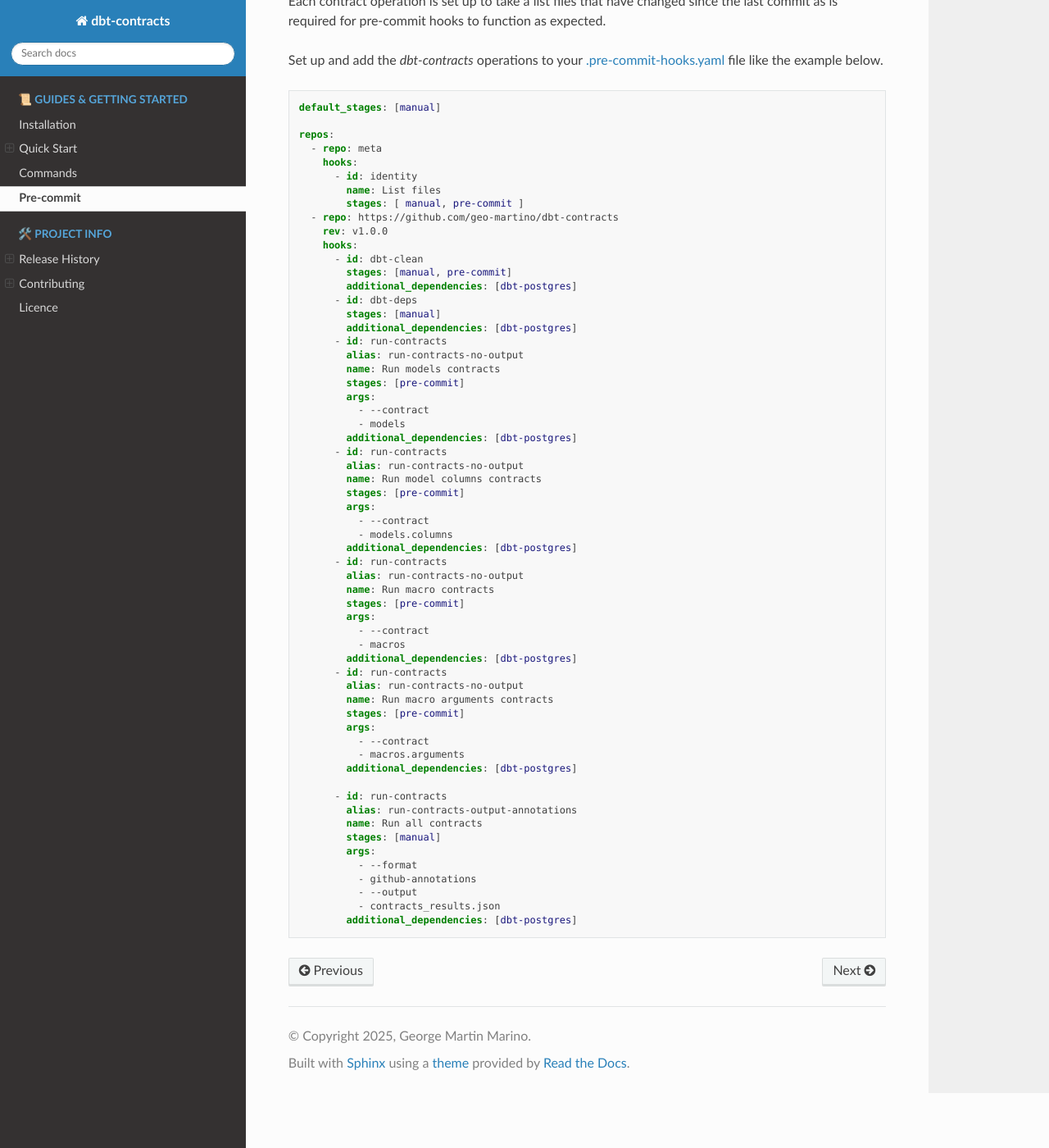
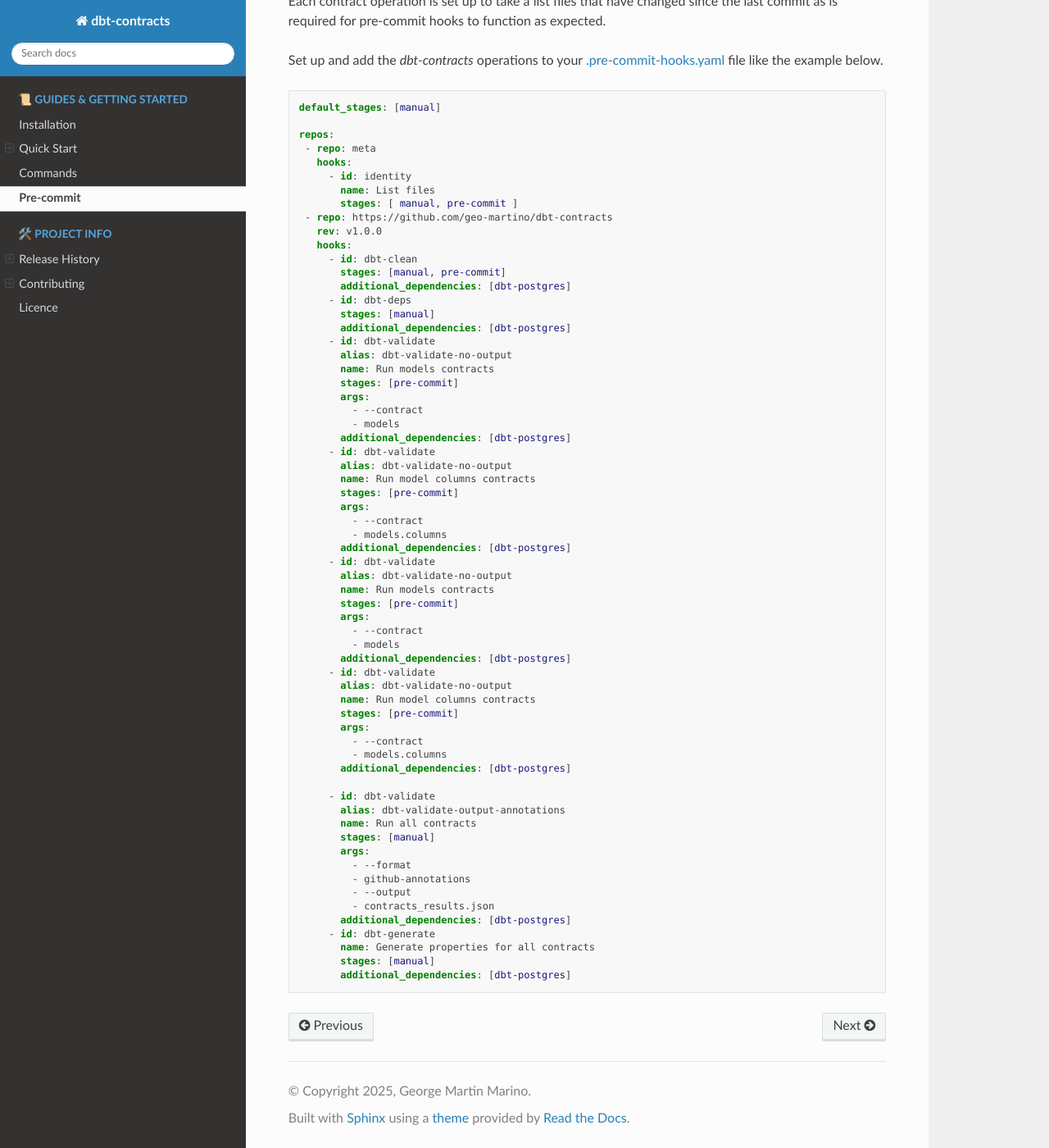
Before and after one commit to geo-martino/dbt-contracts, a Sphinx documentation site: the page built from docs/guides/precommit.rst, in a window 1280 px wide and 1400 px high, scrolled down 242 px. Shown: the whole window at 82% size. Built offline with Sphinx 7.4.7 and the Read the Docs theme 3.1.0, drawn with Linux system fonts in a browser that asks for light colours; pages that are not in the unit, such as notebooks, are missing from menus.

Commit message:
fix pre-commit refs + relevant docs

```diff
--- a/docs/guides/precommit.rst
+++ b/docs/guides/precommit.rst
@@ -18,60 +18,64 @@ file like the example below.
   default_stages: [manual]
 
   repos:
-    - repo: meta
-      hooks:
-        - id: identity
-          name: List files
-          stages: [ manual, pre-commit ]
-    - repo: https://github.com/geo-martino/dbt-contracts
-      rev: v1.0.0
-      hooks:
-        - id: dbt-clean
-          stages: [manual, pre-commit]
-          additional_dependencies: [dbt-postgres]
-        - id: dbt-deps
-          stages: [manual]
-          additional_dependencies: [dbt-postgres]
-        - id: run-contracts
-          alias: run-contracts-no-output
-          name: Run models contracts
-          stages: [pre-commit]
-          args:
-            - --contract
-            - models
-          additional_dependencies: [dbt-postgres]
-        - id: run-contracts
-          alias: run-contracts-no-output
-          name: Run model columns contracts
-          stages: [pre-commit]
-          args:
-            - --contract
-            - models.columns
-          additional_dependencies: [dbt-postgres]
-        - id: run-contracts
-          alias: run-contracts-no-output
-          name: Run macro contracts
-          stages: [pre-commit]
-          args:
-            - --contract
-            - macros
-          additional_dependencies: [dbt-postgres]
-        - id: run-contracts
-          alias: run-contracts-no-output
-          name: Run macro arguments contracts
-          stages: [pre-commit]
-          args:
-            - --contract
-            - macros.arguments
-          additional_dependencies: [dbt-postgres]
+   - repo: meta
+     hooks:
+       - id: identity
+         name: List files
+         stages: [ manual, pre-commit ]
+   - repo: https://github.com/geo-martino/dbt-contracts
+     rev: v1.0.0
+     hooks:
+       - id: dbt-clean
+         stages: [manual, pre-commit]
+         additional_dependencies: [dbt-postgres]
+       - id: dbt-deps
+         stages: [manual]
+         additional_dependencies: [dbt-postgres]
+       - id: dbt-validate
+         alias: dbt-validate-no-output
+         name: Run models contracts
+         stages: [pre-commit]
+         args:
+           - --contract
+           - models
+         additional_dependencies: [dbt-postgres]
+       - id: dbt-validate
+         alias: dbt-validate-no-output
+         name: Run model columns contracts
+         stages: [pre-commit]
+         args:
+           - --contract
+           - models.columns
+         additional_dependencies: [dbt-postgres]
+       - id: dbt-validate
+         alias: dbt-validate-no-output
+         name: Run models contracts
+         stages: [pre-commit]
+         args:
+           - --contract
+           - models
+         additional_dependencies: [dbt-postgres]
+       - id: dbt-validate
+         alias: dbt-validate-no-output
+         name: Run model columns contracts
+         stages: [pre-commit]
+         args:
+           - --contract
+           - models.columns
+         additional_dependencies: [dbt-postgres]
 
-        - id: run-contracts
-          alias: run-contracts-output-annotations
-          name: Run all contracts
-          stages: [manual]
-          args:
-            - --format
-            - github-annotations
-            - --output
-            - contracts_results.json
-          additional_dependencies: [dbt-postgres]
+       - id: dbt-validate
+         alias: dbt-validate-output-annotations
+         name: Run all contracts
+         stages: [manual]
+         args:
+           - --format
+           - github-annotations
+           - --output
+           - contracts_results.json
+         additional_dependencies: [dbt-postgres]
+       - id: dbt-generate
+         name: Generate properties for all contracts
+         stages: [manual]
+         additional_dependencies: [dbt-postgres]
```
Also changed, not shown: README.md (+10 -10 lines), README.template.md (+18 -14 lines), .pre-commit-hooks.yaml.
